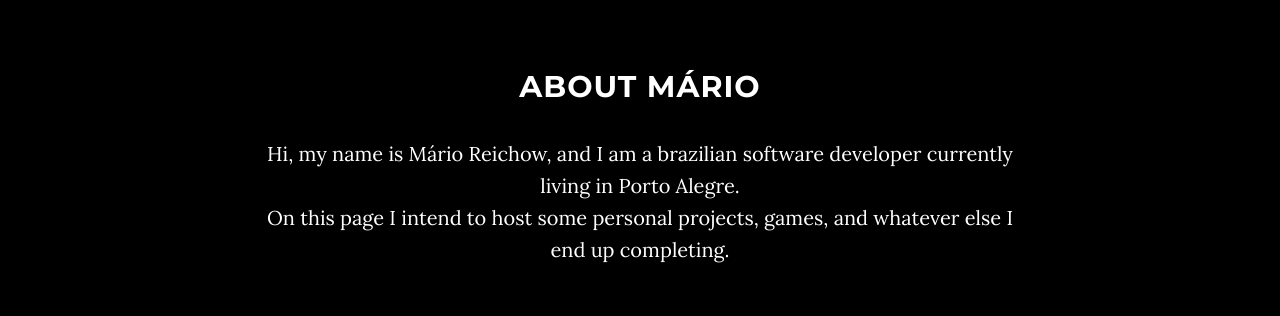
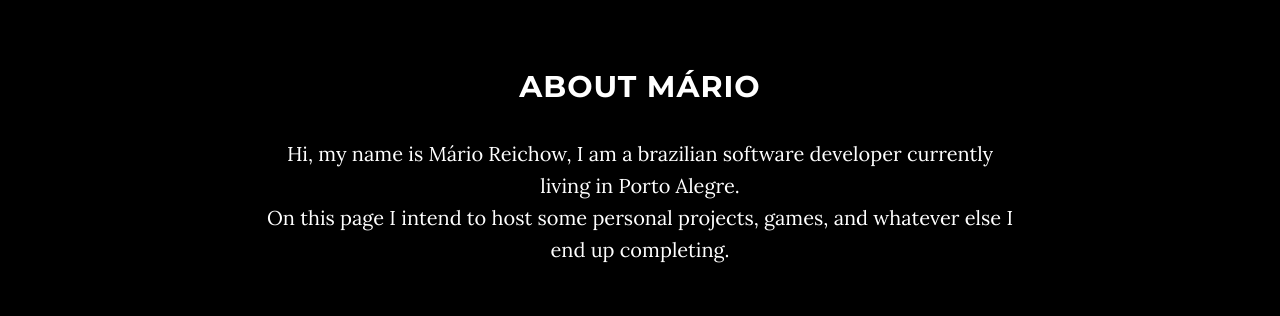
Before and after one commit to markartur/markartur.github.io, a plain HTML site: page index.html in a window 1280 px wide. Shown: the part 980-1296 px from the top of the page. Drawn offline with Linux system fonts and the light colour scheme.

Commit message:
Cosmetic comma removal

```diff
--- a/index.html
+++ b/index.html
@@ -104,7 +104,7 @@
         <div class="row">
             <div class="col-lg-8 col-lg-offset-2">
                 <h2>About Mário</h2>
-                <p>Hi, my name is Mário Reichow, and I am a brazilian software developer currently living in Porto Alegre.<br> On this page I intend to host some personal projects, games, and whatever else I end up completing.</p>
+                <p>Hi, my name is Mário Reichow, I am a brazilian software developer currently living in Porto Alegre.<br> On this page I intend to host some personal projects, games, and whatever else I end up completing.</p>
             </div>
         </div>
     </section>
```
